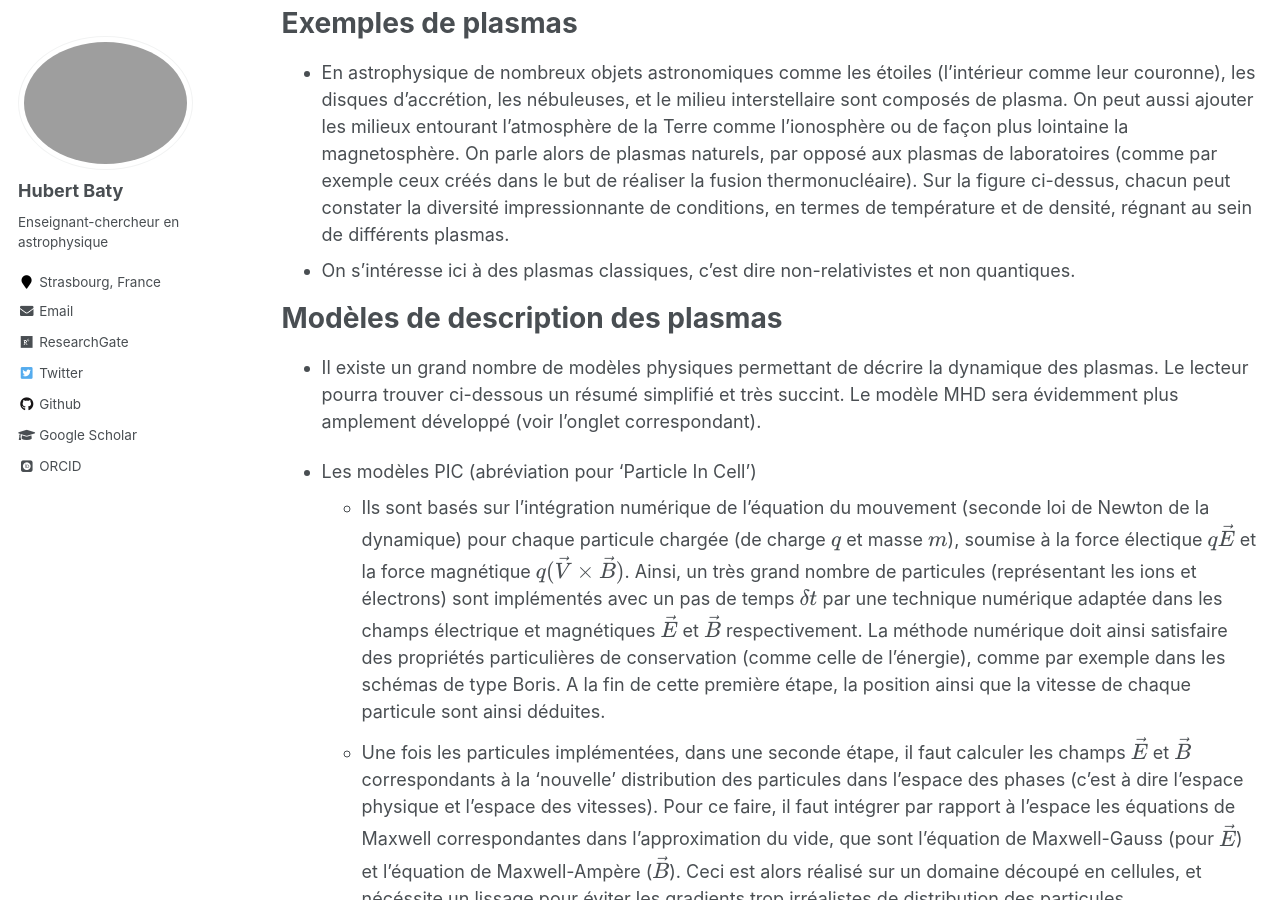
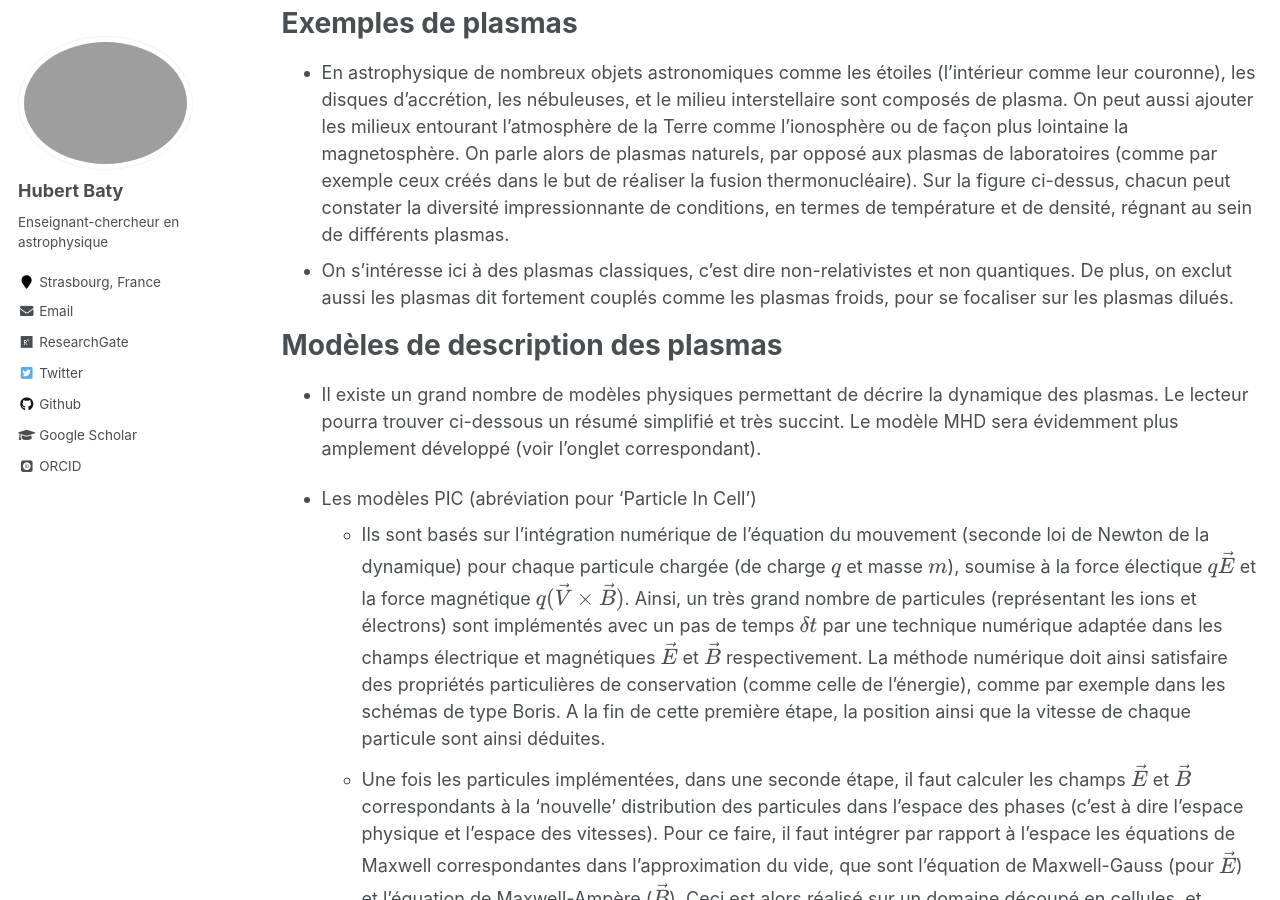
Before and after one commit to hubertbaty/hubertbaty.github.io, a Jekyll site: the page built from _pages/plasma.md, in a window 1280 px wide and 900 px high, scrolled down 2478 px. Built offline with Jekyll 4.4.1, drawn with Linux system fonts in a browser that asks for light colours; some web fonts are replaced; formulas are drawn with MathJax 3.

Commit message:
Update plasma.md

```diff
--- a/_pages/plasma.md
+++ b/_pages/plasma.md
@@ -41,7 +41,7 @@ Exemples de plasmas
 * En astrophysique de nombreux objets astronomiques comme les étoiles (l'intérieur comme leur couronne), les disques d'accrétion, les nébuleuses, et le milieu interstellaire sont composés
 de plasma. On peut aussi ajouter les milieux entourant l'atmosphère de la Terre comme l'ionosphère ou de façon plus lointaine la magnetosphère. On parle alors de plasmas naturels, par opposé aux plasmas de laboratoires (comme par exemple ceux créés dans le but de réaliser la fusion
 thermonucléaire). Sur la figure ci-dessus, chacun peut constater la diversité impressionnante de conditions, en termes de température et de densité, régnant au sein de différents plasmas.
-* On s'intéresse ici à des plasmas classiques, c'est dire non-relativistes et non quantiques.
+* On s'intéresse ici à des plasmas classiques, c'est dire non-relativistes et non quantiques. De plus, on exclut aussi les plasmas dit fortement couplés comme les plasmas froids, pour se focaliser sur les plasmas dilués.
 
 
 
```
